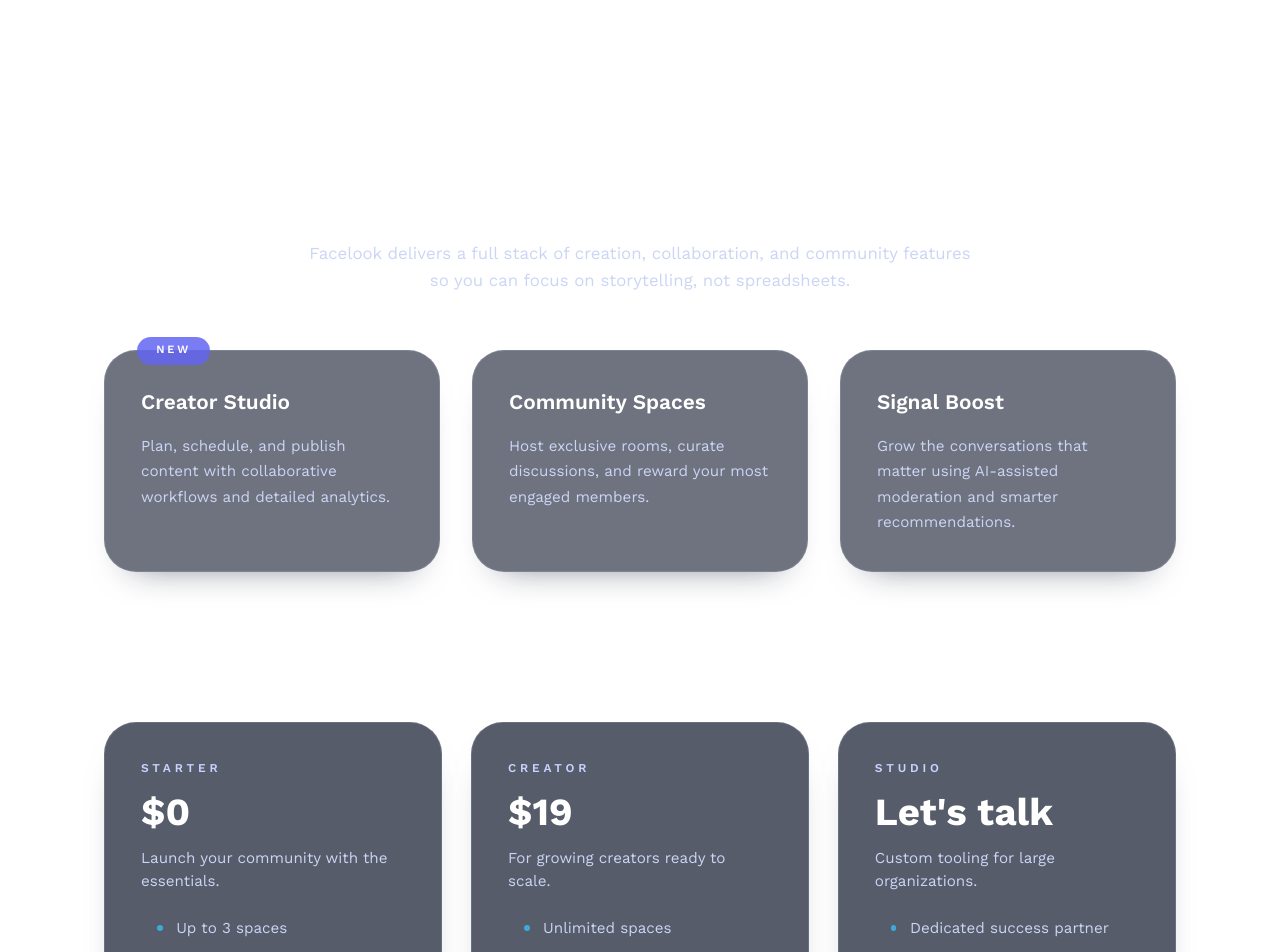
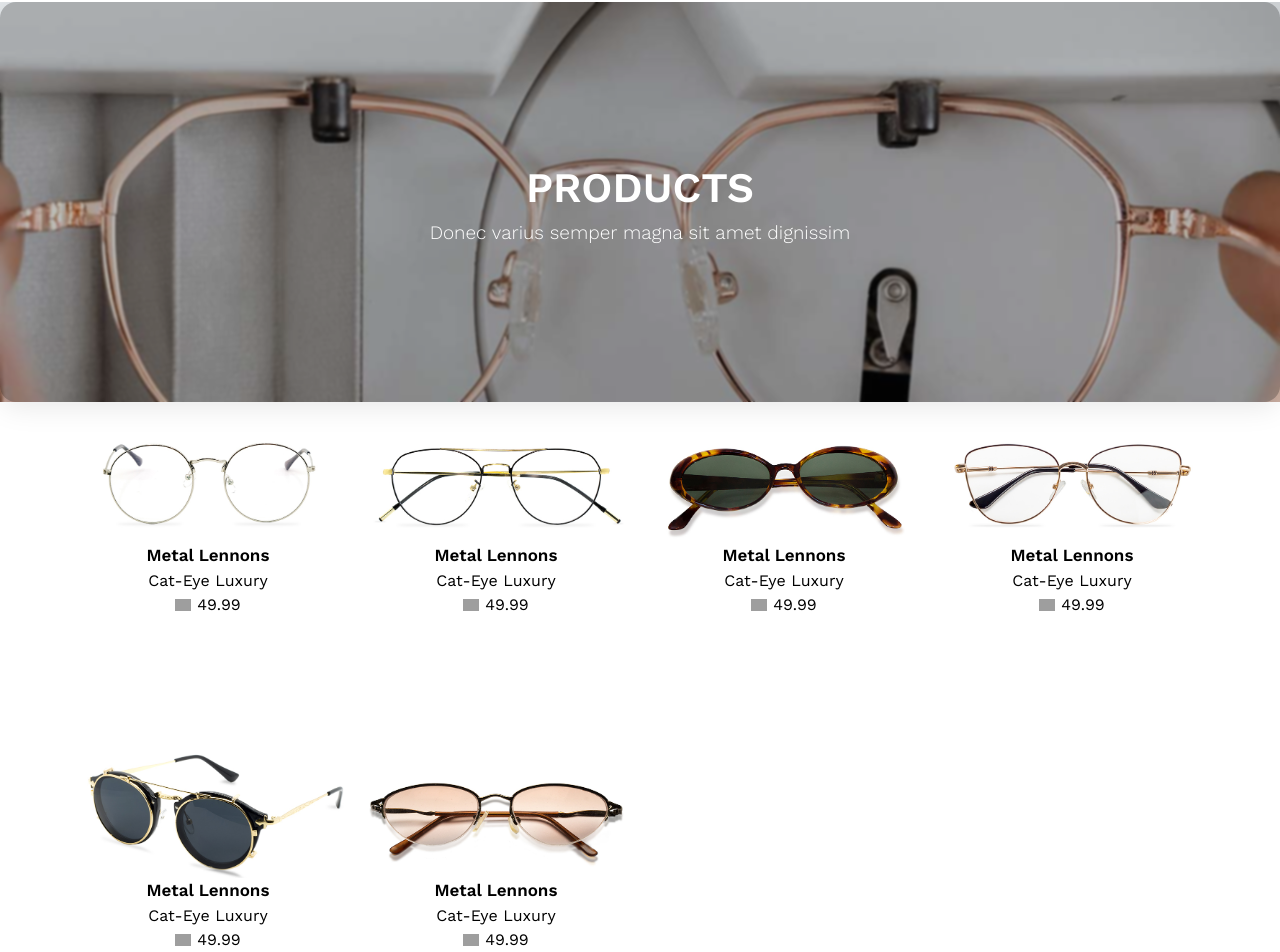
Before and after one commit to vineesht88/facelook, a React (Vite) app: page /products in a window 1280 px wide. Shown: the part 143-1095 px from the top of the page. Built offline with nearby package versions, Linux system fonts and the light colour scheme; grey boxes are pictures that could not be loaded.

Commit message:
product-page

```diff
--- a/src/assets/style/_HomePage.scss
+++ b/src/assets/style/_HomePage.scss
@@ -1,28 +1,7 @@
 .home-page{
   .section-product-list{
 
-    .product-list-page{
-      padding: 0 5% 0 5%;
-      .product-item{
-        text-align: center;
-        .product-title{
-          font-size: 17px;
-        }
-        .product-category{}
-        .product-price{
-          display: inline-flex;
-          align-items: center;
-          gap: 6px;
-          justify-content: center;
 
-          .product-price-icon{
-            width: 16px;
-            height: 16px;
-            object-fit: contain;
-          }
-        }
-      }
-    }
   }
 
 .section2{
--- a/src/assets/style/_mixins.scss
+++ b/src/assets/style/_mixins.scss
@@ -147,3 +147,28 @@
 -webkit-backdrop-filter: blur(1px);
     }
 }
+
+
+
+.product-list-page{
+      padding: 0 5% 0 5%;
+      .product-item{
+        text-align: center;
+        .product-title{
+          font-size: 17px;
+        }
+        .product-category{}
+        .product-price{
+          display: inline-flex;
+          align-items: center;
+          gap: 6px;
+          justify-content: center;
+
+          .product-price-icon{
+            width: 16px;
+            height: 16px;
+            object-fit: contain;
+          }
+        }
+      }
+    }
--- a/src/pages/AboutPage.tsx
+++ b/src/pages/AboutPage.tsx
@@ -2,7 +2,7 @@
 import BrandCarousel from '../layout/carousel'
 import Button from '@mui/material/Button';
 import Container from '@mui/material/Container';
-import Aboutbanner from '../assets/images/About-us.jpg'
+import Pagebanner from '../assets/images/About-us.jpg'
 import Aboutbanner2 from '../assets/images/about-us-img-01.jpg'
 
 import AboutIcon1 from '../assets/images/icon-1.png'
@@ -21,7 +21,7 @@
       <div
         className="page-header-banner"
         style={{
-          backgroundImage: `url(${Aboutbanner})`,
+          backgroundImage: `url(${Pagebanner})`,
           backgroundAttachment: 'fixed',
           backgroundPosition: 'top',
           backgroundRepeat: 'no-repeat',
--- a/src/pages/ProductPage.tsx
+++ b/src/pages/ProductPage.tsx
@@ -1,86 +1,76 @@
 import type { ReactElement } from 'react'
+import BrandCarousel from '../layout/carousel'
+import Button from '@mui/material/Button';
+import Container from '@mui/material/Container';
+import Pagebanner from '../assets/images/product-list.jpg'
+import product01 from '../assets/images/products/01.jpg'
+import product02 from '../assets/images/products/02.jpg'
+import product03 from '../assets/images/products/03.jpg'
+import product04 from '../assets/images/products/04.jpg'
+import product05 from '../assets/images/products/05.jpg'
+import product06 from '../assets/images/products/06.jpg'
+import dirhamIcon from '../assets/images/Dirham Currency Symbol.svg'
+
+export default function ProductPage(): ReactElement {
+ const products = [
+    { id: 1, title: 'Metal Lennons', sub: 'Cat-Eye Luxury', price: '49.99', image: product01 },
+    { id: 2, title: 'Metal Lennons', sub: 'Cat-Eye Luxury', price: '49.99', image: product02 },
+    { id: 3, title: 'Metal Lennons', sub: 'Cat-Eye Luxury', price: '49.99', image: product03 },
+    { id: 4, title: 'Metal Lennons', sub: 'Cat-Eye Luxury', price: '49.99', image: product04 },
+    { id: 5, title: 'Metal Lennons', sub: 'Cat-Eye Luxury', price: '49.99', image: product05 },
+    { id: 6, title: 'Metal Lennons', sub: 'Cat-Eye Luxury', price: '49.99', image: product06 },
+  ]
+
+  return (
+    <section >
+      <div
+        className="page-header-banner"
+        style={{
+          backgroundImage: `url(${Pagebanner})`,
+          backgroundAttachment: 'fixed',
+          backgroundPosition: 'top',
+          backgroundRepeat: 'no-repeat',
+          backgroundSize: 'auto',
+          minHeight: '400px',
+          display: 'flex',
+          alignItems: 'center',
+          justifyContent: 'center',
+          position: 'relative',
+        }}
+      >
+        <div className="heading-div">
+          <h1>Products</h1>
+          <p>Donec varius semper magna sit amet dignissim</p>
+        </div>
+        <div className='banner-bg'></div>
+
+      </div>
+
+      <div className='product-list-page flex flex-wrap'>
+          {products.map(({ id, title, sub, price, image }) => (
+            <div key={id} className='product-item w-1/4'>
+              <img src={image} alt={title} />
+              <h3 className='product-title font-semibold'>{title}</h3>
+              <p className='product-category'>{sub}</p>
+              <p className='product-price mb-30'>
+                <img
+                  src={dirhamIcon}
+                  alt='Dirham currency symbol'
+                  className='product-price-icon'
+                />
+                {price}
+              </p>
+            </div>
+          ))}
+        </div>
 
 
-const features = [
-  {
-    title: 'Creator Studio',
-    description: 'Plan, schedule, and publish content with collaborative workflows and detailed analytics.',
-    badge: 'New',
-  },
-  {
-    title: 'Community Spaces',
-    description: 'Host exclusive rooms, curate discussions, and reward your most engaged members.',
-  },
-  {
-    title: 'Signal Boost',
-    description: 'Grow the conversations that matter using AI-assisted moderation and smarter recommendations.',
-  },
-]
-
-const pricing = [
-  {
-    tier: 'Starter',
-    price: '$0',
-    tagline: 'Launch your community with the essentials.',
-    perks: ['Up to 3 spaces', 'Basic analytics', 'Standard privacy controls'],
-  },
-  {
-    tier: 'Creator',
-    price: '$19',
-    tagline: 'For growing creators ready to scale.',
-    perks: ['Unlimited spaces', 'Advanced insights', 'Priority support'],
-  },
-  {
-    tier: 'Studio',
-    price: "Let's talk",
-    tagline: 'Custom tooling for large organizations.',
-    perks: ['Dedicated success partner', 'Compliance tooling', 'API integrations'],
-  },
-]
-
-export default function ProductPage(): ReactElement {
-  return (
-    <section className="product-page">
-      <header className="product-page__intro">
-        <h1 className="product-page__title">Powerful tools built for modern creators</h1>
-        <p className="product-page__summary">
-          Facelook delivers a full stack of creation, collaboration, and community features so you can focus on
-          storytelling, not spreadsheets.
-        </p>
-      </header>
-
-      <div className="product-page__features">
-        {features.map((feature) => (
-          <article key={feature.title} className="product-page__feature">
-            {feature.badge ? <span className="product-page__feature-badge">{feature.badge}</span> : null}
-            <h2>{feature.title}</h2>
-            <p>{feature.description}</p>
-          </article>
-        ))}
+       <div className='brand-div p-20'>
+         <Container >
+         <BrandCarousel/>
+          </Container>
       </div>
 
-      <div className="product-page__pricing">
-        <h2 className="product-page__pricing-title">Choose a plan that grows with you</h2>
-        <div className="product-page__plans">
-          {pricing.map((plan) => (
-            <article key={plan.tier} className="product-page__plan">
-              <div className="product-page__plan-header">
-                <p className="product-page__plan-tier">{plan.tier}</p>
-                <p className="product-page__plan-price">{plan.price}</p>
-                <p className="product-page__plan-tagline">{plan.tagline}</p>
-              </div>
-              <ul>
-                {plan.perks.map((perk) => (
-                  <li key={perk}>{perk}</li>
-                ))}
-              </ul>
-              <button type="button" className="product-page__plan-action">
-                Choose plan
-              </button>
-            </article>
-          ))}
-        </div>
-      </div>
     </section>
   )
 }
```
Also changed, not shown: src/assets/images/product-list.jpg (added).
